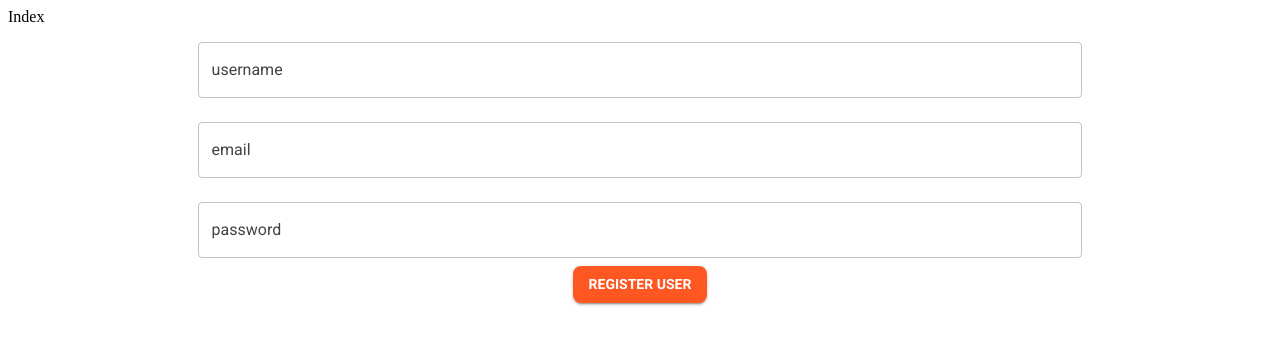
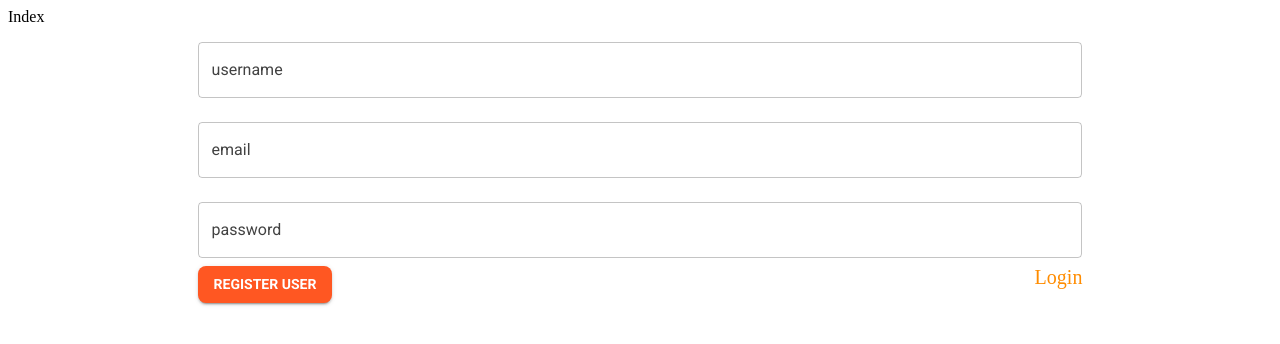
Before and after one commit to JaramilloL/flotilla, a React (Vite) app: page /register in a window 1280 px wide. Shown: the top 344 px of the page. Built offline with nearby package versions, Linux system fonts and the light colour scheme.

Commit message:
modificcipnes en os link de enlace

```diff
--- a/src/components/auth/Login.tsx
+++ b/src/components/auth/Login.tsx
@@ -1,22 +1,24 @@
 import { Box, Button, TextField } from "@mui/material";
 import { SubmitHandler, useForm } from "react-hook-form";
 import { Auth } from "../../interfaces/globalTypes";
-import { useContext, useEffect } from "react";
+import { useContext, useEffect, useState } from "react";
 import { UserContext } from "../../context/UserContext";
-import { useNavigate } from "react-router-dom";
+import { Link, useNavigate } from "react-router-dom";
 
 const Login = () => {
+  //creamos un estado para evaluar el inicio de secion seguro
+  const [loading, setLoading] = useState<boolean>(false)
   //usamos el contexto de la app para iniciar secion
-  const context = useContext(UserContext)
+  const context = useContext(UserContext);
 
-  if(!context){
+  if (!context) {
     throw new Error("Usuario no logeado correctamente");
   }
 
   const { sigIn, user } = context || {};
 
   //usamos la navegacion para la reedireccion
-  const navigate = useNavigate()
+  const navigate = useNavigate();
 
   //usaremos la libreria de react-hook-form para registrar los datos del usuario
   const {
@@ -27,23 +29,26 @@ const Login = () => {
   } = useForm<Auth>(); //le pasamos los parametros a esperar
 
   //creamos la funcion de envio de datos del usuario
-  const onSubmit: SubmitHandler<Auth> = async(data) => {
+  const onSubmit: SubmitHandler<Auth> = async (data) => {
+    setLoading(true);
     try {
       console.log(data);
-      await sigIn(data.email, data.password)
+      await sigIn(data.email, data.password);
       reset();
     } catch (error) {
       if (error instanceof Error) {
         console.log(error.message);
       }
+    }finally{
+      setLoading(false)
     }
   };
 
-  useEffect(()=>{
-    if(user){
-      navigate('/users')
+  useEffect(() => {
+    if (user) {
+      navigate("/users");
     }
-  },[user, navigate])
+  }, [user, navigate]);
   return (
     <Box
       component="form"
@@ -83,10 +88,20 @@ const Login = () => {
         })}
       />
 
-      <Box display="flex" justifyContent="center">
-        <Button variant="contained" color="secondary" type="submit">
-          Login
+      <Box display="flex" justifyContent="space-between">
+        <Button variant="contained" color="secondary" type="submit" disabled={loading}>
+          { loading ? "Loading..." : "Login" }
         </Button>
+        <Link
+          to="/register"
+          style={{
+            textDecoration: "none",
+            color: "darkorange",
+            fontSize: "20px",
+          }}
+        >
+          Register
+        </Link>
       </Box>
     </Box>
   );
--- a/src/components/auth/Register.tsx
+++ b/src/components/auth/Register.tsx
@@ -1,13 +1,13 @@
-import { Box, TextField, Button } from '@mui/material'
-import { SubmitHandler, useForm } from 'react-hook-form'
-import { Auth } from '../../interfaces/globalTypes'
-import { useContext } from 'react'
-import { UserContext } from '../../context/UserContext'
-import { useNavigate } from 'react-router-dom'
+import { Box, TextField, Button } from "@mui/material";
+import { SubmitHandler, useForm } from "react-hook-form";
+import { Auth } from "../../interfaces/globalTypes";
+import { useContext } from "react";
+import { UserContext } from "../../context/UserContext";
+import { Link, useNavigate } from "react-router-dom";
 
 const Register = () => {
   //llamamos el estado creado para asignarle el usuario creado
-    const context = useContext(UserContext)
+  const context = useContext(UserContext);
   // Verificar si el contexto existe
   if (!context) {
     throw new Error("UserContext debe estar dentro de un StateContext");
@@ -16,86 +16,100 @@ const Register = () => {
   const { signUpUser } = context || {};
 
   //usamos el hook de react-router-dom usenavigate para redireccionar al usuario
-    const navigate = useNavigate()
+  const navigate = useNavigate();
   //usaremos la libreria de react-hook-form para registrar los datos del usuario
-    const { handleSubmit, reset, register, formState: { errors } } = useForm<Auth>()//le pasamos los parametros a esperar
+  const {
+    handleSubmit,
+    reset,
+    register,
+    formState: { errors },
+  } = useForm<Auth>(); //le pasamos los parametros a esperar
 
   //creamos la funcion de envio de datos del usuario
   const onSubmit: SubmitHandler<Auth> = (data) => {
     try {
-            console.log(data)
+      console.log(data);
       signUpUser(data.email, data.password);
-            reset()
-            navigate('/')
+      reset();
+      navigate("/");
     } catch (error) {
-            if(error instanceof Error) {
-                console.log(error.message)
+      if (error instanceof Error) {
+        console.log(error.message);
       }
     }
-    }
+  };
   return (
-    <Box component='form' width='70%' m='0 auto' onSubmit={ handleSubmit(onSubmit) }>
+    <Box
+      component="form"
+      width="70%"
+      m="0 auto"
+      onSubmit={handleSubmit(onSubmit)}
+    >
       <TextField
         id="username"
         label="username"
-          margin='normal'
-          type='text'
-          error={ !!errors?.username }
-          helperText={ errors?.username?.message }
+        margin="normal"
+        type="text"
+        error={!!errors?.username}
+        helperText={errors?.username?.message}
         fullWidth
-          {
-            ...register('username', {
+        {...register("username", {
           required: {
             value: true,
-                    message: 'Username is required'
-                }
-            })
-          }
+            message: "Username is required",
+          },
+        })}
       />
 
       <TextField
         id="email"
         label="email"
-          margin='normal'
-          type='email'
-          error={ !!errors?.email }
-          helperText={ errors?.email?.message }
+        margin="normal"
+        type="email"
+        error={!!errors?.email}
+        helperText={errors?.email?.message}
         fullWidth
-          {
-            ...register('email', {
+        {...register("email", {
           required: {
             value: true,
-                    message: 'Email is required'
-                }
-            })
-          }
+            message: "Email is required",
+          },
+        })}
       />
 
       <TextField
         id="password"
         label="password"
-          margin='normal'
-          type='password'
-          error={ !!errors?.password }
-          helperText={ errors?.password?.message }
+        margin="normal"
+        type="password"
+        error={!!errors?.password}
+        helperText={errors?.password?.message}
         fullWidth
-          {
-            ...register('password', {
+        {...register("password", {
           required: {
             value: true,
-                    message: 'Password is required'
-                }
-            })
-          }
+            message: "Password is required",
+          },
+        })}
       />
 
-        <Box display='flex' justifyContent='center'>
-            <Button variant="contained" color="secondary" type='submit'>
+      <Box display="flex" justifyContent="space-between">
+        <Button variant="contained" color="secondary" type="submit">
           Register User
         </Button>
+        <Link
+          to="/"
+          style={{
+            textDecoration: "none",
+            color: "darkorange",
+            fontSize: "20px",
+          }}
+        >
+          Login
+        </Link>
       </Box>
     </Box>
-  )
-}
+  );
+};
 
-export default Register
+export default Register;
```
Lines whose indentation alone changed are shown as unchanged.
